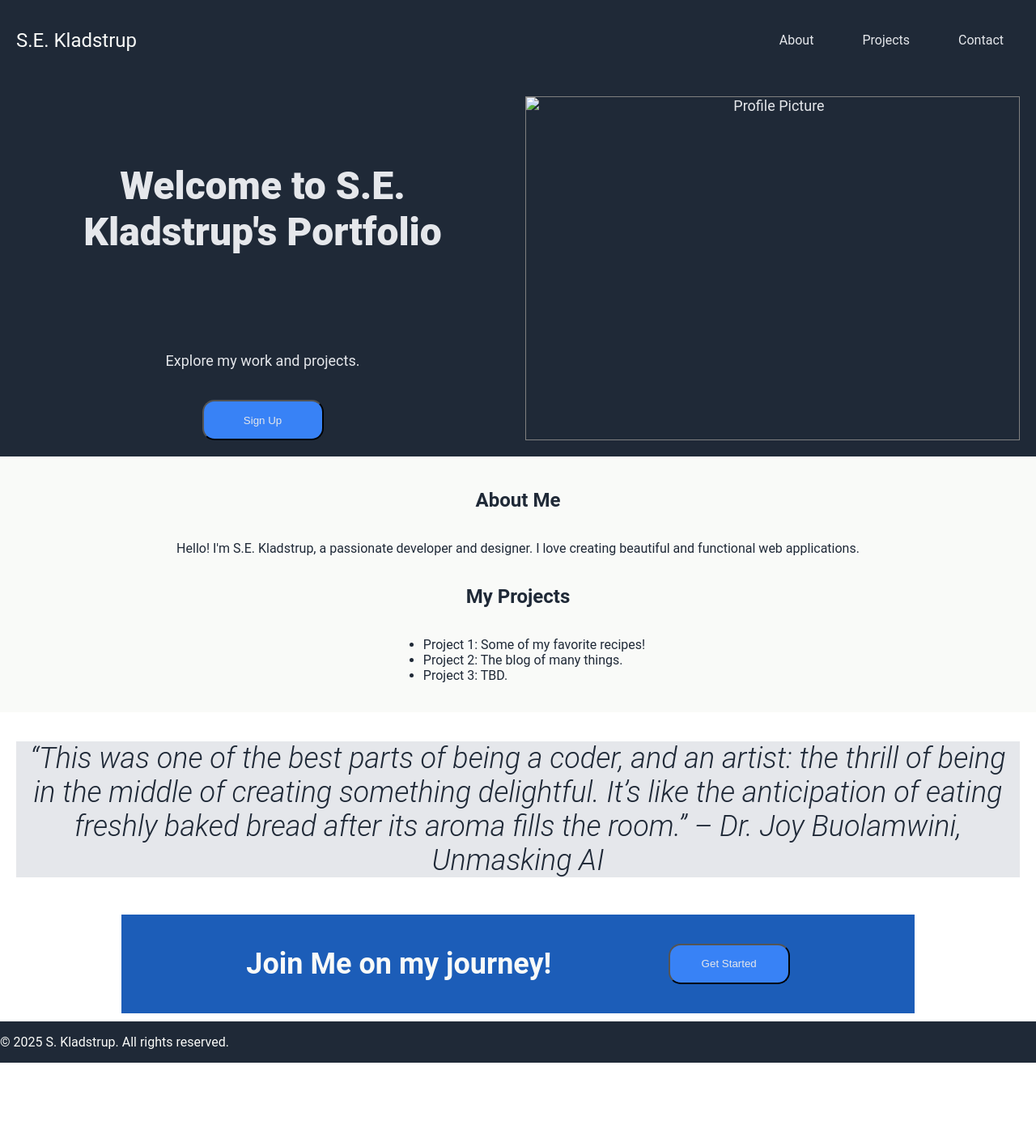
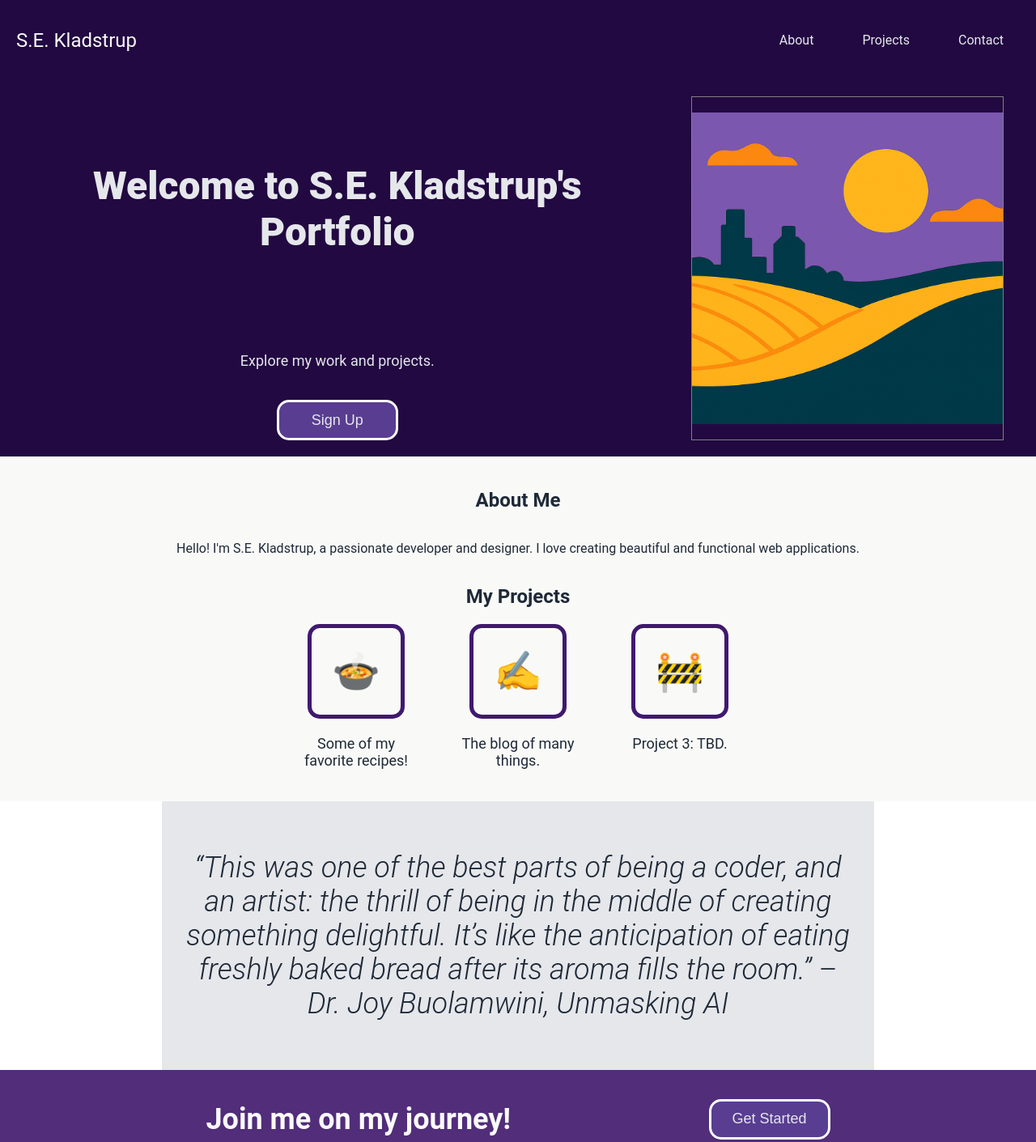
Before and after one commit to phoenixfangor/odin-landing-page, a plain HTML site: page index.html in a window 1280 px wide. Shown: the top 1411 px of the page at 81% size. Before the commit the page ends 1313 px from the top, so only its background shows below. Drawn offline with Linux system fonts and the light colour scheme.

Commit message:
Added images, emojis, and links

```diff
--- a/index.html
+++ b/index.html
@@ -23,24 +23,33 @@
             <p>Explore my work and projects.</p>
             <button>Sign Up</button>
         </div>
-        <img src="profile.jpg" alt="Profile Picture"></img>
+        <div class="right-column">
+            <img src="profile2.png" alt="Stylized Profile Picture"></img>
+        </div>
     </div>
     <div class="content">
         <h2 id="about">About Me</h2>
         <p>Hello! I'm S.E. Kladstrup, a passionate developer and designer. I love creating beautiful and functional web applications.</p>
         <h2 id="projects">My Projects</h2>
-        <ul>
-            <li>Project 1: Some of my favorite recipes!</li>
-            <li>Project 2: The blog of many things.</li>
-            <li>Project 3: TBD.</li>
-        </ul>
+        <div class="project-list">
+            <div class="project-images">
+                <div><a href="https://phoenixfangor.github.io/odin-recipes/">🍲</a></div>
+                <div><a href="#">✍️</a></div>
+                <div><a href="#">🚧</a></div>
+            </div>
+            <div class="project-descriptions">
+                <p>Some of my favorite recipes!</p>
+                <p>The blog of many things.</p>
+                <p>Project 3: TBD.</p>
+            </div>
+        </div>
     </div>
     <div class="quote">
         <p>“This was one of the best parts of being a coder, and an artist: the thrill of being in the middle of creating something delightful. It’s like the anticipation of eating freshly baked bread after its aroma fills the room.” – Dr. Joy Buolamwini, Unmasking AI</p>
     </div>
-    <div class="call-to-action">
+    <div id="contact">
         <div class="box">
-            <h2>Join Me on my journey!</h2>
+            <h2>Join me on my journey!</h2>
             <button>Get Started</button>
         </div>
     </div>
--- a/style.css
+++ b/style.css
@@ -9,7 +9,7 @@ body {
     display: flex;
     justify-content: space-between;
     align-items: center;
-    background-color: #1F2937;
+    background-color: #220941;
 }
 
 .logo {
@@ -27,20 +27,26 @@ body {
     text-decoration: none;
 }
 
-img {
+.right-column {
     display: flex;
     justify-content: center;
-    width: 300px;
+    align-items: center;
+    flex-shrink: 2;
+    border: 1px solid gray;
+    flex-basis: 33%;
+    margin: 0 20px;
+}
+
+.right-column img {
+    width: 100%;
     height: auto;
-    border: 1px solid gray;
-    flex-basis: 50%;
 }
 
 .intro {
     text-align: center;
     font-size: 18px;
     color: #E5E7EB;
-    background-color: #1F2937;
+    background-color: #220941;
 }
 
 .left-column {
@@ -48,8 +54,9 @@ img {
     flex-direction: column;
     align-items: center;
     justify-content: center;
-    flex-basis: 50%;
+    flex-basis: 66%;
     gap: 20px;
+    flex-shrink: 1;
 }
 
 h1 {
@@ -61,11 +68,16 @@ h1 {
 }
 
 button{
-    background-color: #3882F6;
+    background-color: #593d91;
     border-radius: 15px;
     width: 150px;
     height: 50px;
     color:#E5E7EB;
+    border-color: white;
+    border-width: 3px;
+    border-style: solid;
+    font-size: 18px;
+    cursor: pointer;
 }
 
 .content {
@@ -77,27 +89,68 @@ button{
     color: #1F2937;
 }
 
+.project-list {
+    display: flex;
+    flex-direction: column;
+    align-items: center;
+}
+
+.project-images {
+    display: flex;
+    justify-content: space-around;
+    flex-basis: 50%;
+    width: 600px;
+
+}
+
+.project-images div {
+    border-radius: 15px;
+    border-color: #40196f;
+    border-style: solid;
+    border-width: 5px;
+    padding: 25px;
+    margin: 0px 20px;
+    font-size: 48px;
+}
+.project-images a {
+  text-decoration: none;
+}
+
+.project-descriptions p{
+    width: 250px;
+    height: auto;
+    margin: 20px;
+}
+
+.project-descriptions {
+    font-size: 18px;
+    text-align: center;
+    flex-basis: 50%;
+    display: flex;
+    width: 600px;
+}
+
 .quote {
     font-style: italic;
     text-align: center;
-    margin: 20px;
+    margin: 0px 200px;
     font-size: 36px;
     background-color: #E5E7EB;
     color: #1F2937;
     font-weight: 300;
+    padding: 25px;
 }
 
-.call-to-action {
+#contact {
     display: flex;
     justify-content: center;
 }
 
 .box {
-    background-color: #1c5db8;
+    background-color: #512d7a;
     display: flex;
     font-size: 24px;
-    margin: 10px;
-    flex-basis: 75%;
+    flex-basis: 100%;
     justify-content: space-evenly;
     color: #F9FAF8;
     text-align: center;
```
Also changed, not shown: profile.png (added), profile2.png (added).
